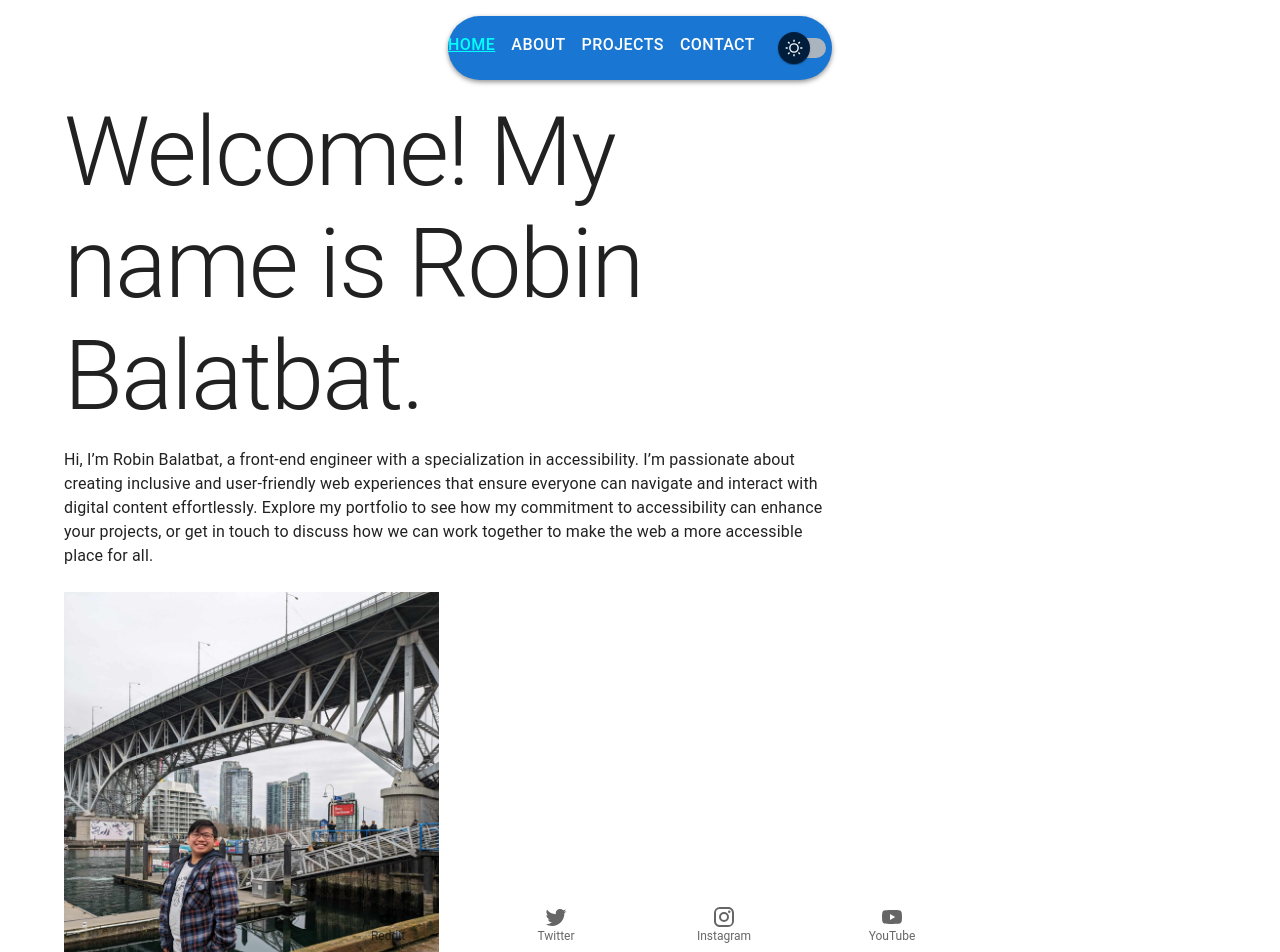
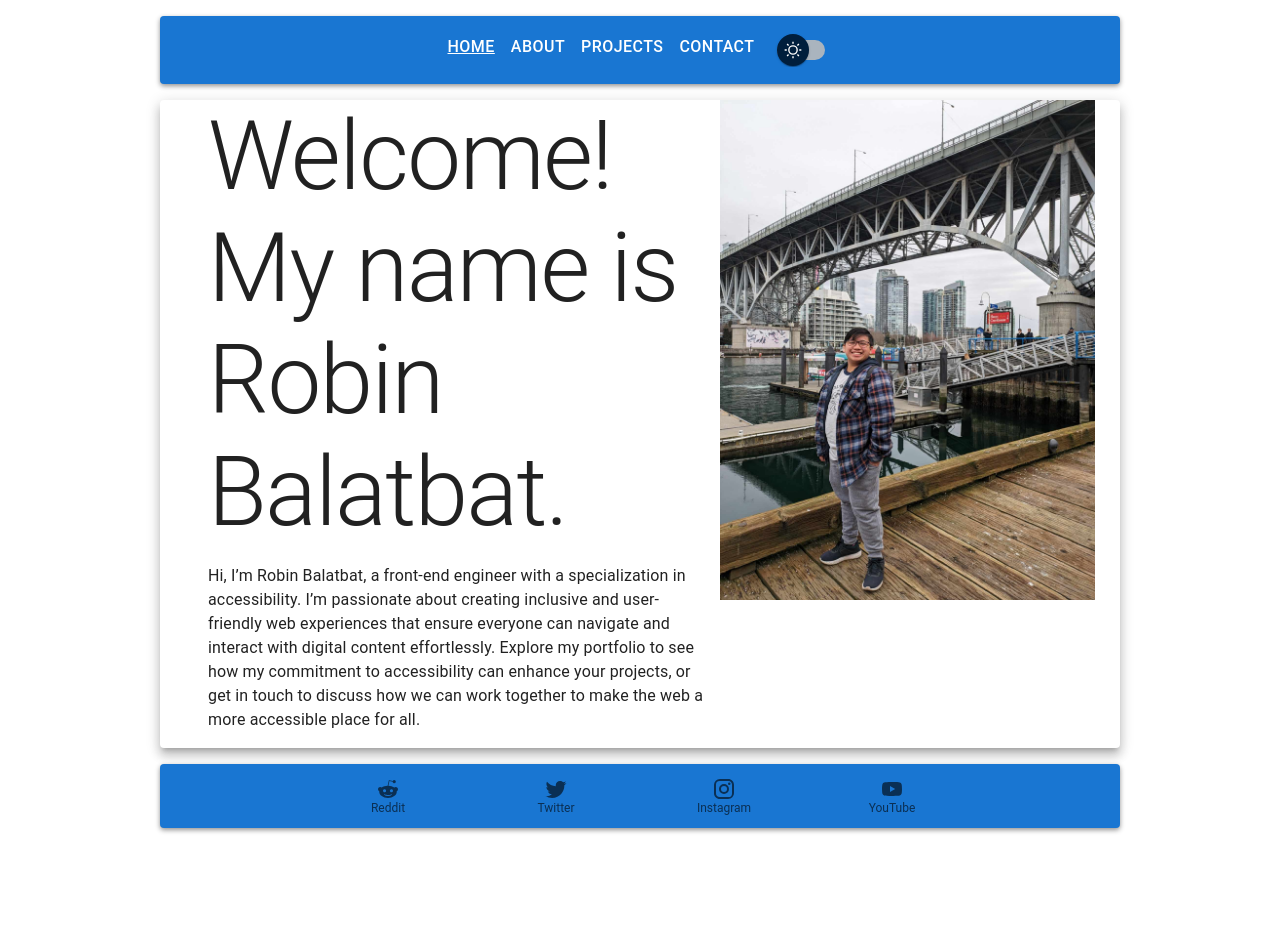
Before and after one commit to robin-balatbat/Portfolio_Website, a React (Vite) app: page /#/ in a window 1280 px wide. Shown: the top 952 px of the page. After the commit the page ends 844 px from the top, so only its background shows below. Built offline with nearby package versions, Linux system fonts and the light colour scheme.

Commit message:
Adjust styling and layout

```diff
--- a/src/App.jsx
+++ b/src/App.jsx
@@ -1,12 +1,13 @@
 import { CssBaseline } from "@mui/material";
 import RouterContextProvider from "./utils/routes/RouterContextProvider";
+import ThemeContextProvider from "./utils/themes/ThemeContextProvider";
 
 const App = () => {
   return (
-    <>
+    <ThemeContextProvider>
       <RouterContextProvider />
       <CssBaseline enableColorScheme />
-    </>
+    </ThemeContextProvider>
   );
 };
 
--- a/src/components/Footer.jsx
+++ b/src/components/Footer.jsx
@@ -1,14 +1,28 @@
 import { Box, BottomNavigation, BottomNavigationAction } from "@mui/material";
+import { useTheme } from "@mui/material/styles";
 import RedditIcon from "@mui/icons-material/Reddit";
 import TwitterIcon from "@mui/icons-material/Twitter";
 import InstagramIcon from "@mui/icons-material/Instagram";
 import YouTubeIcon from "@mui/icons-material/YouTube";
 
 const Footer = () => {
+  const theme = useTheme();
+
   return (
     <Box component="footer">
-      <BottomNavigation showLabels>
-        <BottomNavigationAction label="Reddit" icon={<RedditIcon />} />
+      <BottomNavigation
+        showLabels
+        sx={{
+          backgroundColor: theme.palette.primary.main,
+          borderRadius: "4px",
+          margin: "1rem auto",
+          boxShadow: "0px 2px 5px #919191",
+          width: "75%",
+          height: '64px',
+          padding: '4px'
+        }}
+      >
+        <BottomNavigationAction label="Reddit" icon={<RedditIcon />}/>
         <BottomNavigationAction label="Twitter" icon={<TwitterIcon />} />
         <BottomNavigationAction label="Instagram" icon={<InstagramIcon />} />
         <BottomNavigationAction label="YouTube" icon={<YouTubeIcon />} />
--- a/src/components/Header.jsx
+++ b/src/components/Header.jsx
@@ -1,18 +1,22 @@
 import { AppBar, Box, Link, Toolbar } from "@mui/material";
+import { useTheme } from "@mui/material/styles";
 import { NavLink as RouterLink } from "react-router-dom";
 import { navbarLinks } from "../utils/Constants";
 import ThemeSelector from "./ThemeSelector";
 
 const Header = () => {
+  const theme = useTheme();
+
   return (
     <AppBar
       position="sticky"
       color="primary"
       sx={{
-        borderRadius: "15rem",
-        maxWidth: "30%",
+        borderRadius: "4px",
         margin: "1rem auto",
-        boxShadow: "0px 2px 5px #919191"
+        boxShadow: "0px 2px 5px #919191",
+        width: "75%",
+        padding: '2px'
       }}
     >
       <Toolbar disableGutters>
@@ -35,17 +39,14 @@ const Header = () => {
                 textDecoration: "none",
                 fontSize: "1em",
                 "&:hover": {
-                  color: "#0FFFFF",
                   textDecoration: "underline",
                   transition: "all 0.5s ease-out"
                 },
                 "&:focus": {
-                  color: "#0FFFFF",
                   textDecoration: "underline",
                   transition: "all 1s ease-out"
                 },
                 "&.active": {
-                  color: "#00FFFF",
                   textDecoration: "underline"
                 }
               }}
--- a/src/index.css
+++ b/src/index.css
@@ -1,7 +1,5 @@
-.container {
-  height: 100vh;
+.background-paper {
+  height: 100%;
+  width: 75%;
+  margin: 0 auto;
 }
-
-.banner {
-  width: 100vw;
-}
--- a/src/main.jsx
+++ b/src/main.jsx
@@ -6,8 +6,6 @@ import ThemeContextProvider from "./utils/themes/ThemeContextProvider.jsx";
 
 ReactDOM.createRoot(document.getElementById("root")).render(
   <React.StrictMode>
-    <ThemeContextProvider>
-      <App />
-    </ThemeContextProvider>
+    <App />
   </React.StrictMode>
 );
--- a/src/pages/home-page.jsx
+++ b/src/pages/home-page.jsx
@@ -7,7 +7,7 @@ export default function Home() {
     <>
       <Container className="banner">
         <Grid container gap={1}>
-          <Grid item xs={8}>
+          <Grid item xs={7}>
             <Typography variant="h1">
               Welcome! My name is Robin Balatbat.
             </Typography>
--- a/src/utils/routes/RouterContextProvider.jsx
+++ b/src/utils/routes/RouterContextProvider.jsx
@@ -1,5 +1,5 @@
 import { createHashRouter, RouterProvider, Outlet } from "react-router-dom";
-import { Container } from "@mui/material";
+import { Container, Paper } from "@mui/material";
 import Header from "../../components/Header.jsx";
 import Footer from "../../components/Footer.jsx";
 import Home from "../../pages/home-page.jsx";
@@ -9,9 +9,11 @@ const Layout = () => {
   return (
     <>
       <Header />
-      <Container component="main" className="container" maxWidth={"xl"}>
-        <Outlet />
-      </Container>
+      <Paper elevation={8} className="background-paper" square={false}>
+        <Container component="main">
+          <Outlet />
+        </Container>
+      </Paper>
       <Footer />
     </>
   );
```
